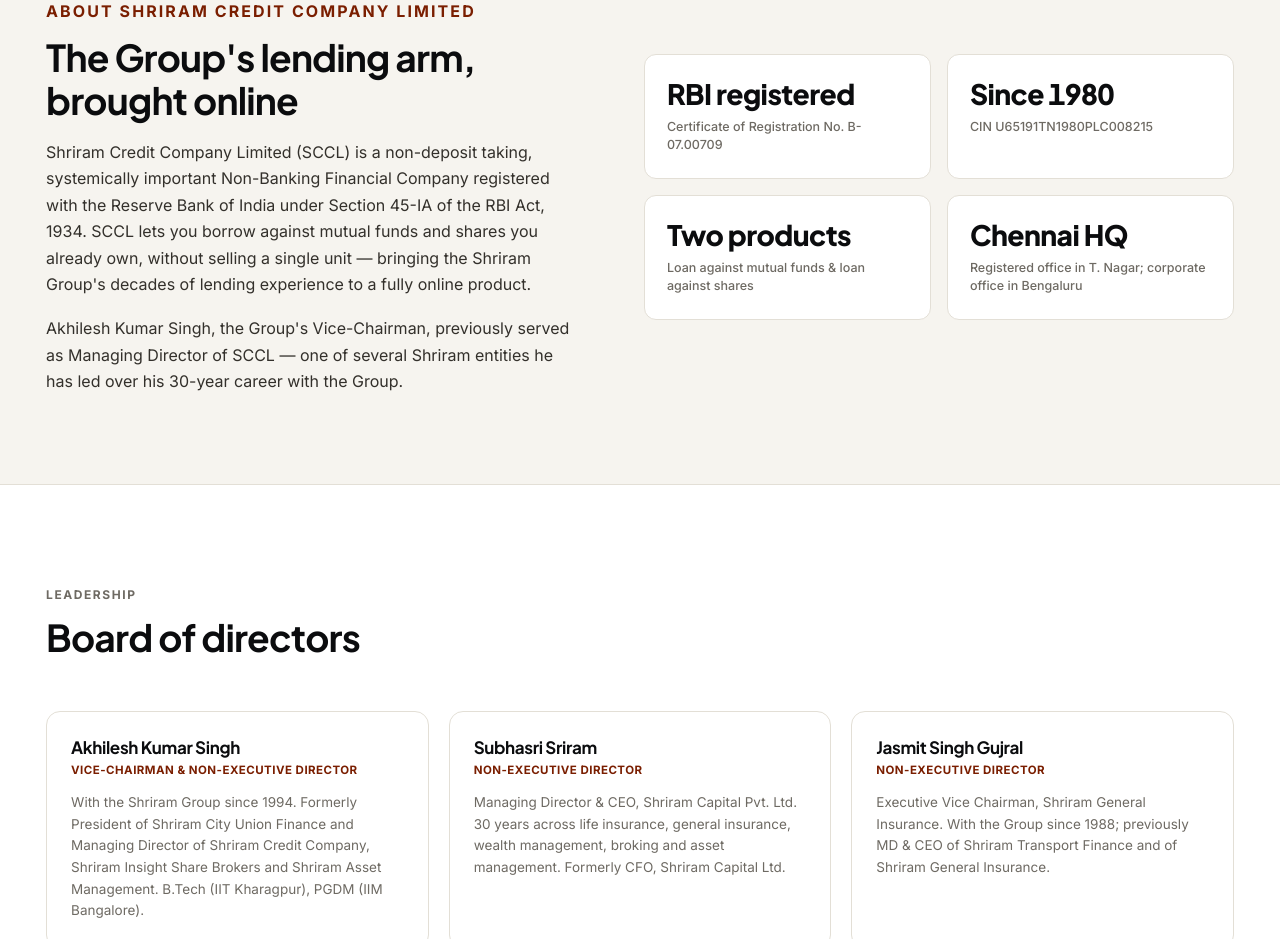
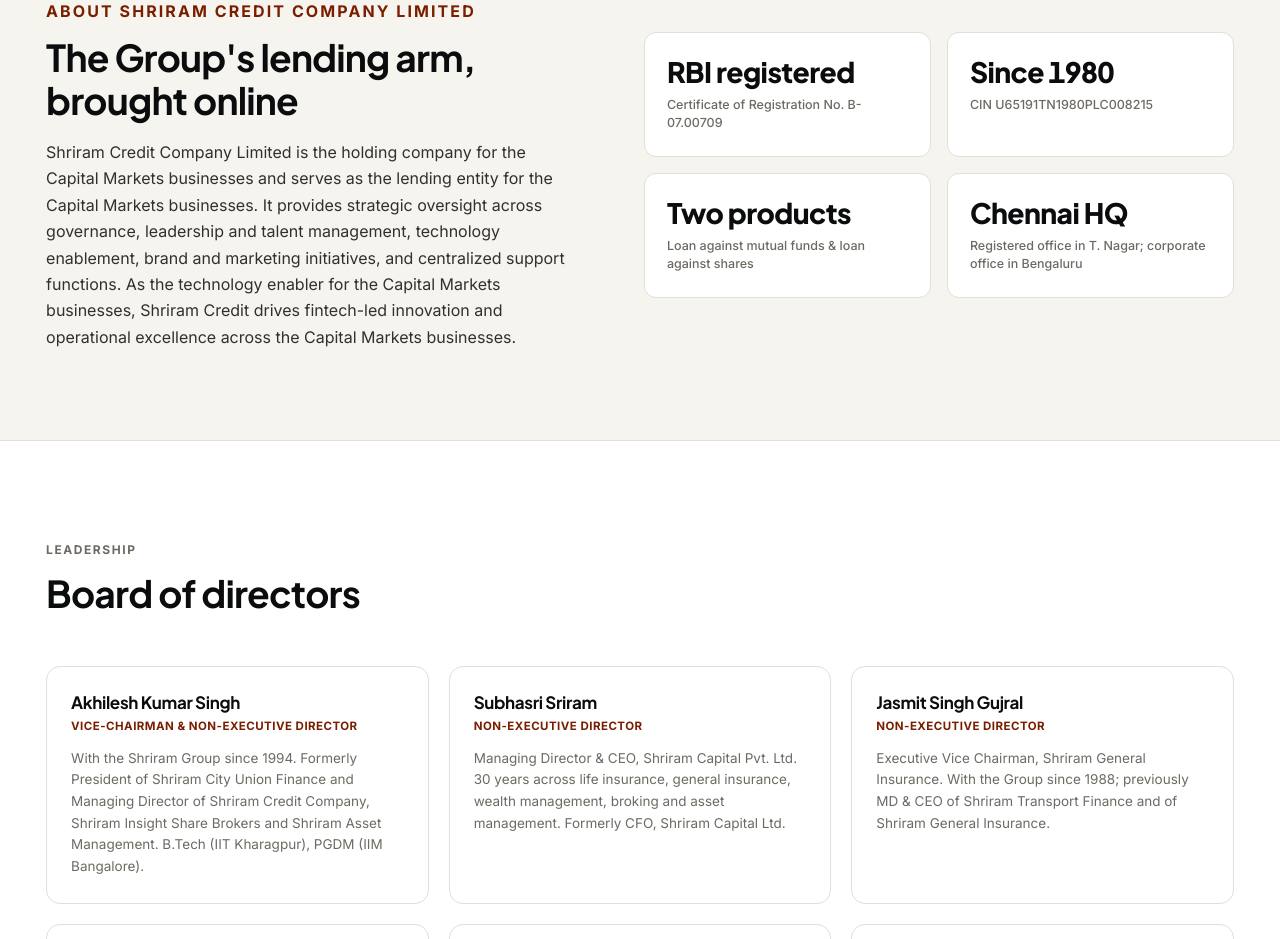
Before and after one commit to hariprasath15799/Claude-projects, a Next.js app in the folder web/: page /about-us in a window 1280 px wide. Shown: the part 1280-2219 px from the top of the page. Built offline with nearby package versions, Linux system fonts and the light colour scheme; no server answers.

Commit message:
Replace About SCCL copy with the official holding-company description

```diff
--- a/web/app/about-us/page.tsx
+++ b/web/app/about-us/page.tsx
@@ -118,16 +118,13 @@
               <p className="eyebrow">About Shriram Credit Company Limited</p>
               <h2>The Group&apos;s lending arm, brought online</h2>
               <p>
-                Shriram Credit Company Limited (SCCL) is a non-deposit taking, systemically
-                important Non-Banking Financial Company registered with the Reserve Bank of
-                India under Section 45-IA of the RBI Act, 1934. SCCL lets you borrow against
-                mutual funds and shares you already own, without selling a single unit — bringing
-                the Shriram Group&apos;s decades of lending experience to a fully online product.
-              </p>
-              <p>
-                Akhilesh Kumar Singh, the Group&apos;s Vice-Chairman, previously served as
-                Managing Director of SCCL — one of several Shriram entities he has led over his
-                30-year career with the Group.
+                Shriram Credit Company Limited is the holding company for the Capital Markets
+                businesses and serves as the lending entity for the Capital Markets businesses. It
+                provides strategic oversight across governance, leadership and talent management,
+                technology enablement, brand and marketing initiatives, and centralized support
+                functions. As the technology enabler for the Capital Markets businesses, Shriram
+                Credit drives fintech-led innovation and operational excellence across the Capital
+                Markets businesses.
               </p>
             </div>
             <div className="about-stats">
```
